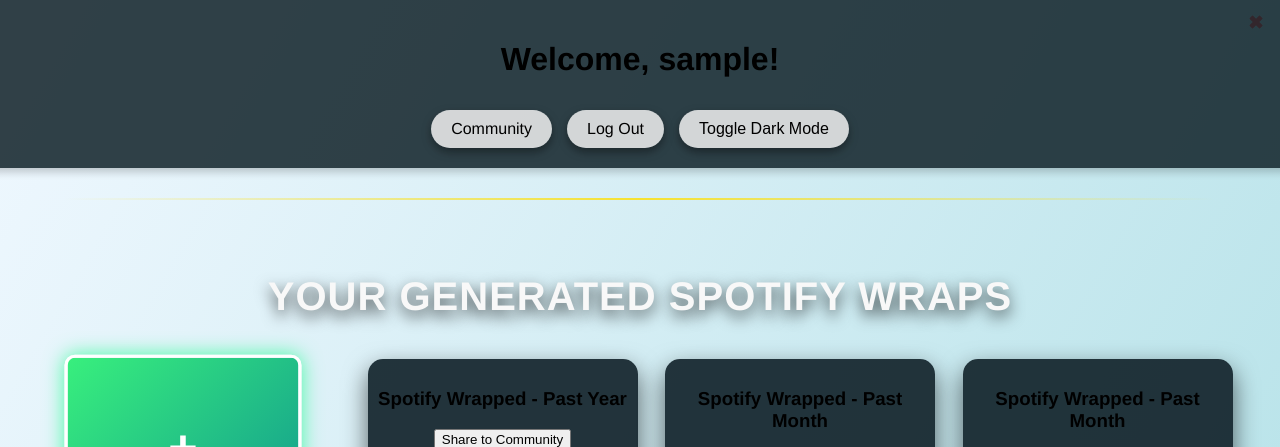
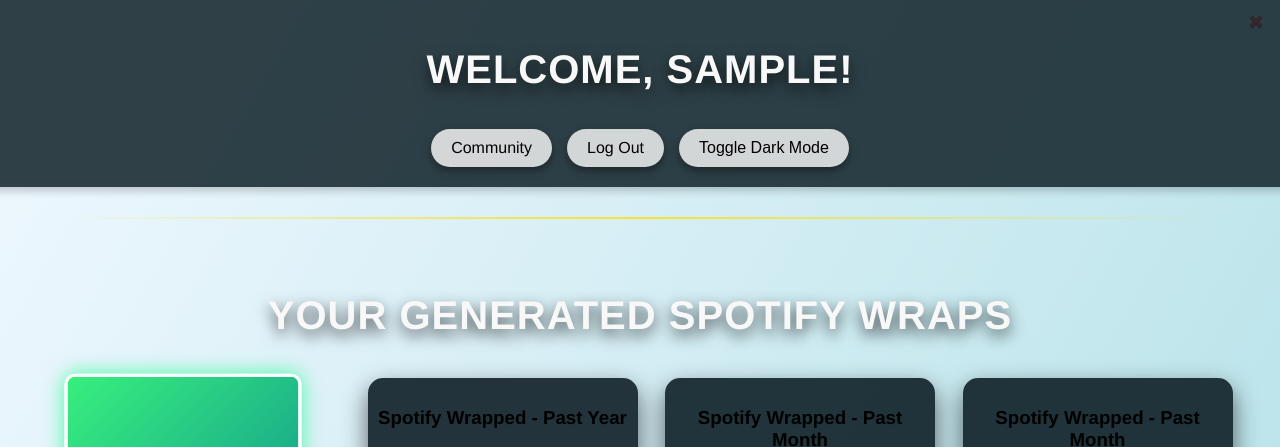
Before and after one commit to JLee4103/Spotify-Wrapped, a Django app: template mysite/spotifyWrapped/templates/spotifyWrapped/home.html in a window 1280 px wide. Shown: the top 447 px of the page. Run offline with Django 5.2, Linux system fonts and the light colour scheme; data comes from the database, SQL or seed files in the repository; tables that the repository leaves empty hold one stand-in row (values such as "Sample post"); the template is opened without the code that fills it: values that come from a table or form of the project are taken from there, most other values are stand-ins (such as "Sample title", 1, 10 or a date in 2020).

Commit message:
Home Page UI Tweaks

```diff
--- a/mysite/spotifyWrapped/static/spotifyWrapped/home.css
+++ b/mysite/spotifyWrapped/static/spotifyWrapped/home.css
@@ -27,6 +27,15 @@ header {
     align-items: center; /* Align content vertically in the center */
     text-align: center;
     animation: fadeInSlideDown 0.8s ease-in-out;
+}
+
+h1 {
+    display: block;
+    font-size: 2.5em;
+    color: #f8f8f8;
+    text-transform: uppercase;
+    letter-spacing: 1px;
+    text-shadow: 0 6px 15px rgba(0, 0, 0, 0.7);
 }
 
 /* Optional: Add a subtle slide-down animation for the header on page load */
@@ -454,6 +463,25 @@ body.dark .header-button {
     box-shadow: 0 10px 25px rgba(0, 0, 0, 0.8);
 }
 
+.share-button {
+    color: white;
+    text-decoration: none;
+    font-weight: bold;
+    font-size: 1rem;
+    background: linear-gradient(135deg, #38ef7d, #11998e);
+    padding: 8px;
+    border-radius: 30px;
+    cursor: pointer;
+    border: none;
+    margin: 5px;
+    transition: transform 0.2s ease;
+
+}
+
+.share-button:hover {
+    transform: scale(1.05);
+}
+
 
 .delete-button {
     background-color: transparent; /* No background */
```
